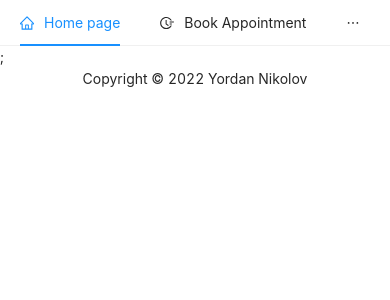
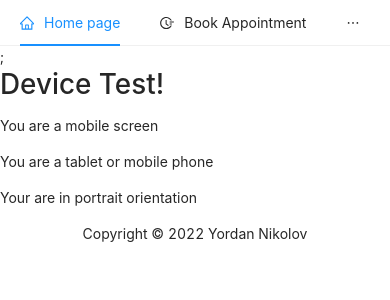
Before and after one commit to nlotoo/Pet-HUB-Application, a React (Create React App) app in the folder client/: page /example in a window 390 px wide. Shown: the top 300 px of the page. Built offline with nearby package versions, Linux system fonts and the light colour scheme.

Commit message:
responsive design adding

```diff
--- a/client/package.json
+++ b/client/package.json
@@ -11,6 +11,7 @@
     "react": "^18.1.0",
     "react-bootstrap": "^2.3.1",
     "react-dom": "^18.1.0",
+    "react-responsive": "^9.0.0-beta.8",
     "react-router-dom": "^6.3.0",
     "react-scripts": "5.0.1",
     "web-vitals": "^2.1.4"
--- a/client/src/App.js
+++ b/client/src/App.js
@@ -8,6 +8,7 @@ import AboutUsPage from './Components/AboutUsPage/AboutUsPage';
 import LoginPage from './Components/auth/LoginPage/LoginPage'
 import SignUpPage from './Components/auth/SignUpPage/SingUpPage'
 import Logout from './Components/auth/Logout/Logout';
+import Example from './Components/example/Example';
 
 const App = () => {
 
@@ -25,6 +26,8 @@ const App = () => {
           <Route path='/login' element={<LoginPage />} />
           <Route path='/sign-up' element={<SignUpPage />} />
           <Route path='/logout' element={<Logout />} />
+          <Route path='/example' element={<Example />} />
+
         </Routes>
       </div>
       <footer className='footer-content'>
--- a/client/src/Components/AboutUsPage/AboutUsPage.js
+++ b/client/src/Components/AboutUsPage/AboutUsPage.js
@@ -1,21 +1,22 @@
-import { Card, Image, Button } from 'antd'
 import { useNavigate } from 'react-router-dom'
 import './aboutUs.css'
+
+import { useMediaQuery } from 'react-responsive'
+
+
 
 const AboutUsPage = () => {
 
     const navigate = useNavigate()
-    const aboutButton = () => {
-        navigate('contact-us')
-    }
-    const signInButton = () => {
-        navigate('/sign-up')
-    }
 
+    const isDesktopOrLaptop = useMediaQuery({ query: '(max-width: 1224px)' })
+    const isMobile = useMediaQuery({ query: '(max-width: 415px)' })
+    console.log(isDesktopOrLaptop, 'is 414')
+    console.log(isMobile, 'is 724px')
     return (
-        <div className='root-card-class'>
-            <div className='our-story-text'>
-                <p className='our-story-heading'>Our Story</p>
+        <div className={isMobile ? 'root-card-class-mobile' : 'root-card-class'}>
+            <div className={isMobile ? 'our-story-text-mobile' : 'our-story-text'}>
+                <p className={isMobile ? 'our-story-heading-mobile' : 'our-story-heading'}>Our Story</p>
                 <p>Lorem ipsum dolor sit amet consectetur adipisicing elit. Doloremque soluta culpa adipisci ut error cupiditate quis explicabo harum rem eum tempore, architecto minima exercitationem tempora, deleniti laboriosam cum cumque numquam nemo obcaecati neque quo magni officia. Nobis cum nisi vel et aliquid illo magni animi atque sed fugiat deserunt necessitatibus architecto, libero labore voluptas velit omnis veniam? Ipsum, ducimus consequuntur.</p>
                 <p>Lorem ipsum dolor sit amet consectetur adipisicing elit. Doloremque soluta culpa adipisci ut error cupiditate quis explicabo harum rem eum tempore, architecto minima exercitationem tempora, deleniti laboriosam cum cumque numquam nemo obcaecati neque quo magni officia. Nobis cum nisi vel et aliquid illo magni animi atque sed fugiat deserunt necessitatibus architecto, libero labore voluptas velit omnis veniam? Ipsum, ducimus consequuntur.</p>
 
@@ -23,12 +24,12 @@ const AboutUsPage = () => {
 
             <div className='our-story-img' >
 
-                <img className='image-in-card' width={725} height={450} src={'https://advice.cdn.betterhelp.com/cro-people-who-love-animals-more-than-people-psychology-of-empathy-4.jpg'} />
+                <img className='image-in-card' height={560} src={'https://advice.cdn.betterhelp.com/cro-people-who-love-animals-more-than-people-psychology-of-empathy-4.jpg'} />
 
             </div>
 
 
-        </div>
+        </div >
 
     )
 }
--- a/client/src/Components/AboutUsPage/aboutUs.css
+++ b/client/src/Components/AboutUsPage/aboutUs.css
@@ -1,32 +1,48 @@
-*{
-    margin: 0;
-    padding: 0;
+.root-card-class-mobile {
+    background: #ececec;
+    display: block;
+
 }
-
 
 .root-card-class {
     background: #ececec;
     display: flex;
     width: 100%;
-    height: 100%;
 
 }
 
-.our-story-img {
+
+/* .our-story-img {
+    width: 100%;
     margin-top: 50px;
     margin-bottom: 50px;
     margin-right: 50px;
+
+} */
+
+.image-in-card {
     width: 100%;
-
+    object-fit: cover;
 }
 
 .our-story-heading {
-    width: 100%;
     margin-top: 70px;
-    margin-left: 150px;
+    margin-left: 350px;
     font-size: xx-large;
     font-family: math;
     /* text-shadow: .1em .1em 0 hsl(200 50% 30%); */
+}
+
+.our-story-heading-mobile {
+    font-size: xxx-large;
+    font-family: math;
+    margin-left: 30px;
+}
+
+.our-story-text-mobile {
+    margin-left: 20px;
+    margin-right: 20px;
+
 }
 
 .our-story-text {
--- /dev/null
+++ b/client/src/Components/example/Example.js
@@ -0,0 +1,23 @@
+import React from 'react'
+import { useMediaQuery } from 'react-responsive'
+
+const Example = () => {
+  const isDesktopOrLaptop = useMediaQuery({
+    query: '(min-width: 1224px)'
+  })
+  const isTabletOrMobile = useMediaQuery({ query: '(max-width: 1224px)' })
+  const isMobile = useMediaQuery({query: '(max-width:500px)'})
+  const isPortrait = useMediaQuery({ query: '(orientation: portrait)' })
+  const isRetina = useMediaQuery({ query: '(min-resolution: 2dppx)' })
+
+  return <div>
+    <h1>Device Test!</h1>
+    {isDesktopOrLaptop && <p>You are a desktop or laptop</p>}
+    {isMobile && <p>You are a mobile screen</p>}
+    {isTabletOrMobile && <p>You are a tablet or mobile phone</p>}
+    <p>Your are in {isPortrait ? 'portrait' : 'landscape'} orientation</p>
+    {isRetina && <p>You are retina</p>}
+  </div>
+}
+
+export default Example
```
Also changed, not shown: 1 other file (tests, documents, lock files or other folders).
